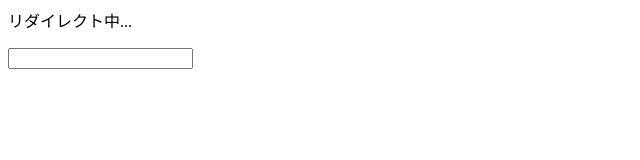
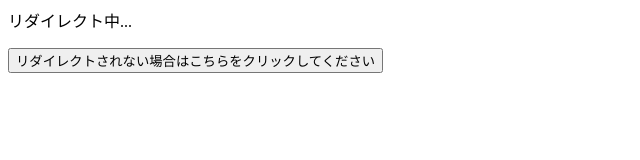
Before and after one commit to takoyaki88e/takoyaki88e.github.io, a plain HTML site: page index.html in a window 1280 px wide. Shown: the whole page, without its empty margins (0-640 px from the left). Drawn offline with Linux system fonts and the light colour scheme.

Commit message:
Update index.html

```diff
--- a/index.html
+++ b/index.html
@@ -12,5 +12,5 @@
 </head>
  <body>
   <p>リダイレクト中...</p>
- <input type-"button" href="main/index.html">
+  <button href="main/index.html">リダイレクトされない場合はこちらをクリックしてください</button>
  </body>
```
